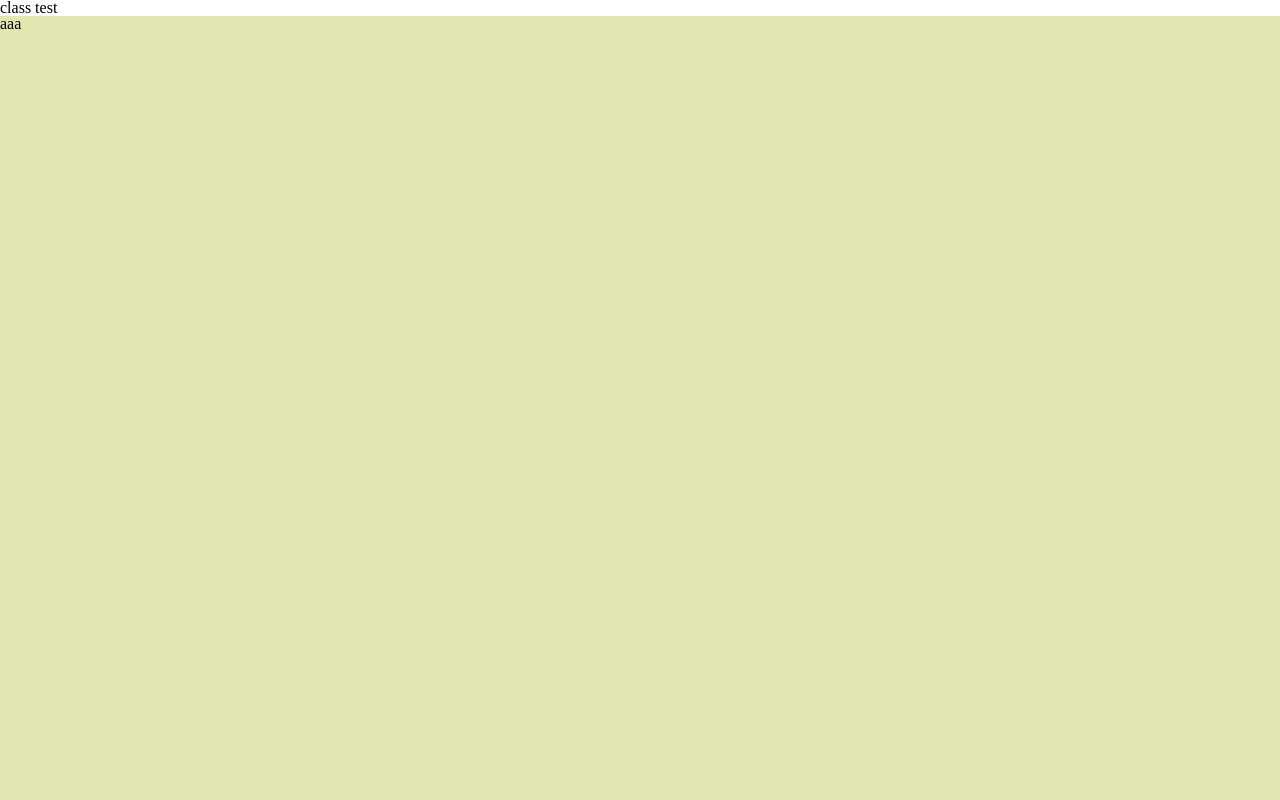
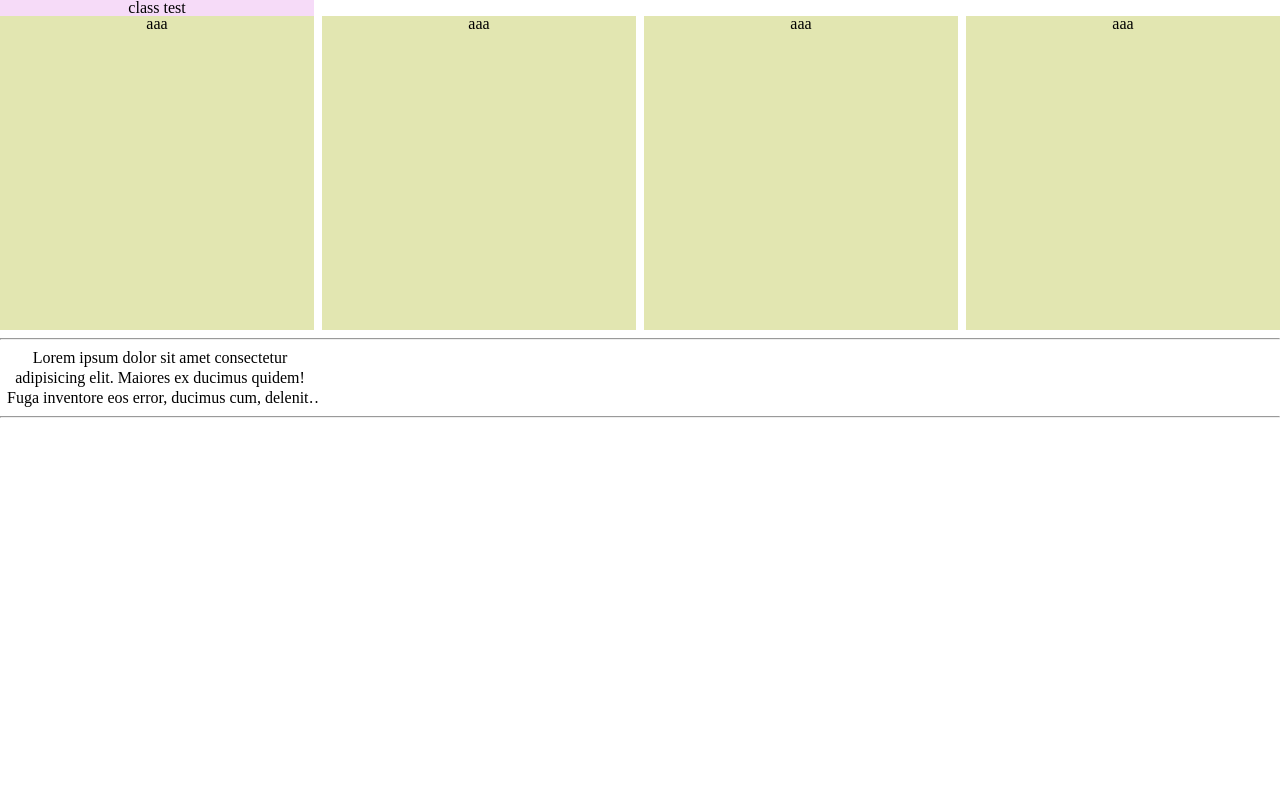
Before and after one commit to lmkygl/201802portfolio, a website: page src/ui-test.html in a window 1280 px wide. Shown: the top 800 px of the page. Drawn offline with Linux system fonts and the light colour scheme.

Commit message:
클래스명 정리

```diff
--- a/src/css/component/grid.scss
+++ b/src/css/component/grid.scss
@@ -8,10 +8,10 @@
             margin-right: $mr;
         }
     }
-    .grid__inner {
+    .grid__row {
         margin-top: - $mt;
         margin-right: - $mr;
-        .grid__inner__item__cell {
+        .grid_inner_item {
             margin-top: $mt;
             margin-right: $mr;
         }
@@ -21,7 +21,7 @@
 // 목표 api
 @mixin box-sizing($x, $y) {
     $y: (100%/$x)*$y;
-    .item-inner {
+    .grid_inner_item {
          // border-radius: 50%;
         &:after {
             content: "";
@@ -69,18 +69,18 @@
     $grid-spacing: 8px;
     position: relative;
     overflow: hidden; // background-color: #efefef;
-    .grid__inner {
+    .grid__row {
         display: block;
         clear: both;
         content: '';
     }
-    .item {
+    .grid__inner {
         text-align: center; // color: #767779;
         float: left;
         -webkit-box-sizing: border-box;
         -moz-box-sizing: border-box;
         box-sizing: border-box;
-        .item-inner {
+        .grid_inner_item {
             background-color: rgb(246, 219, 248);
             position: relative;
             overflow: hidden;
@@ -99,69 +99,69 @@
         @include grid-spacing(0, 0);
     }
     &.col-1 {
-        .gird__inner__item {
+        .grid__inner {
             width: (100% /1);
         }
     }
     &.col-2 {
-        .item {
+        .grid__inner {
             width: (100% / 2);
         }
     }
     &.col-3 {
-        .item {
+        .grid__inner {
             width: (100% / 3);
         }
     }
     &.col-4 {
-        .item {
+        .grid__inner {
             width: (100% / 4);
         }
     }
     &.col-5 {
-        .item {
+        .grid__inner {
             width: (100% / 5);
         }
     }
     &.col-6 {
-        .item {
+        .grid__inner {
             width: (100% / 6);
         }
     }
     &.col-7 {
-        .item {
+        .grid__inner {
             width: (100% / 7);
         }
     }
     &.col-8 {
-        .item {
+        .grid__inner {
             width: (100% / 8);
         }
     }
     .col-9 {
-        .item {
+        .grid__inner {
             width: (100% / 9);
         }
     }
     &.col-10 {
-        .item {
+        .grid__inner {
             width: (100% / 10);
         }
     }
     &.col-11 {
-        .item {
+        .grid__inner {
             width: (100% / 11);
         }
     }
     &.col-12 {
-        .item {
+        .grid__inner {
             width: (100%/12);
         }
     }
     @include tablet {
         width: 100%;
         overflow-x: hidden;
-        .item {
+        .grid__inner {
             width: (100%/3) !important;
             background-color: darkkhaki;
         } // @include box-sizing(3, 2);
@@ -169,7 +169,7 @@
     @include mobile {
         width: 100%;
         overflow-x: hidden;
-        .item {
+        .grid__inner {
             width: 50% !important;
         }
     }
--- a/src/ui-test.html
+++ b/src/ui-test.html
@@ -11,34 +11,34 @@
 
 <body>
     <div class="grid col-4">
-        <ul class="grid__inner">
-            <li class="gird__inner__item">
-                <div class="grid__inner__item__cell">
+        <ul class="grid__row">
+            <li class="grid__inner">
+                <div class="grid_inner_item">
                     <div class="box">class test</div>
                 </div>
             </li>
         </ul>
     </div>
     <div class="grid col-4 square">
-        <ul class="grid__inner">
-            <li class="grid__cell">
-                <div class="item-inner">
+        <ul class="grid__row">
+            <li class="grid__inner">
+                <div class="grid_inner_item">
                     <div class="box">aaa</div>
                 </div>
             </li>
-            <li class="item">
-                <div class="item-inner">
-
+             <li class="grid__inner">
+                <div class="grid_inner_item">
+                    <div class="box">aaa</div>
                 </div>
             </li>
-            <li class="item">
-                <div class="item-inner">
-
+             <li class="grid__inner">
+                <div class="grid_inner_item">
+                    <div class="box">aaa</div>
                 </div>
             </li>
-            <li class="item">
-                <div class="item-inner">
-
+             <li class="grid__inner">
+                <div class="grid_inner_item">
+                    <div class="box">aaa</div>
                 </div>
             </li>
         </ul>
```
Also changed, not shown: src/css/index.css.
